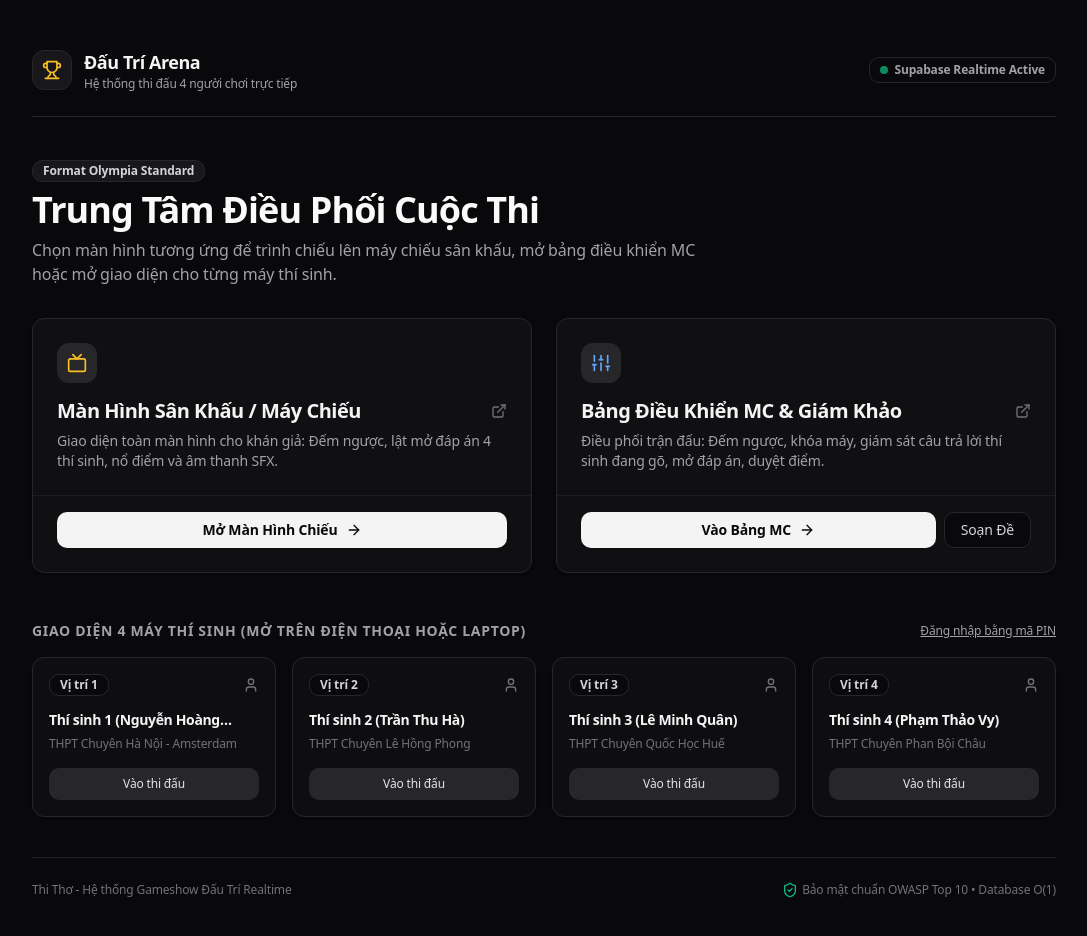
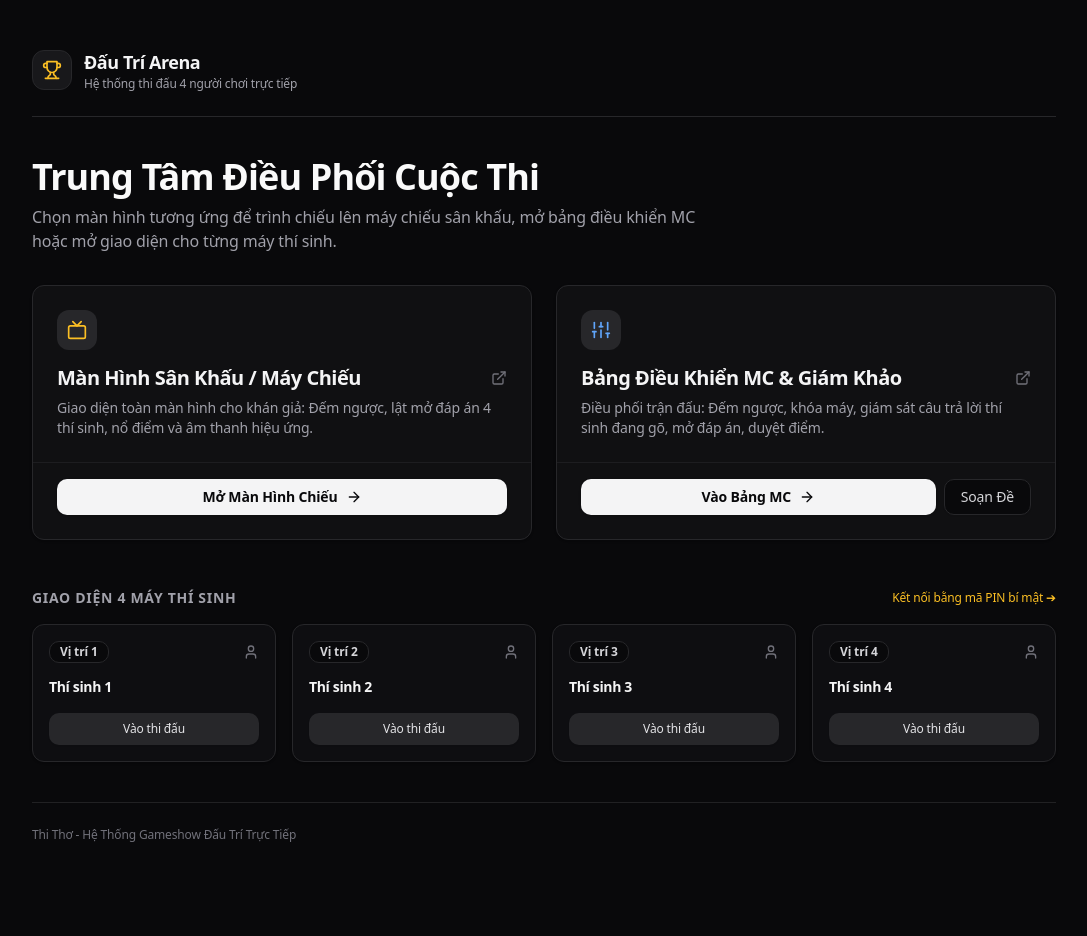
Before and after one commit to mm4you/thitho, a Next.js app: page / in a window 1280 px wide. Shown: the top 936 px of the page, without its empty margins (96-1183 px from the left). After the commit the page ends 891 px from the top, so only its background shows below. Built offline with nearby package versions, Linux system fonts and the light colour scheme.

Commit message:
style: lam sach giao dien, loai bo cac dong text va badge ky thuat ngoai luong

```diff
--- a/src/app/page.tsx
+++ b/src/app/page.tsx
@@ -1,17 +1,17 @@
 "use client";
 
 import Link from "next/link";
-import { Tv, Sliders, User, ExternalLink, ShieldCheck, Sparkles, Trophy, ArrowRight } from "lucide-react";
-import { Card, CardHeader, CardTitle, CardDescription, CardContent, CardFooter } from "@/components/ui/card";
+import { Tv, Sliders, User, ExternalLink, Trophy, ArrowRight } from "lucide-react";
+import { Card, CardHeader, CardTitle, CardDescription, CardFooter } from "@/components/ui/card";
 import { Badge } from "@/components/ui/badge";
 import { Button } from "@/components/ui/button";
 
 export default function HomePage() {
   const players = [
-    { slot: 1, name: "Thí sinh 1 (Nguyễn Hoàng Nam)", school: "THPT Chuyên Hà Nội - Amsterdam" },
-    { slot: 2, name: "Thí sinh 2 (Trần Thu Hà)", school: "THPT Chuyên Lê Hồng Phong" },
-    { slot: 3, name: "Thí sinh 3 (Lê Minh Quân)", school: "THPT Chuyên Quốc Học Huế" },
-    { slot: 4, name: "Thí sinh 4 (Phạm Thảo Vy)", school: "THPT Chuyên Phan Bội Châu" },
+    { slot: 1, name: "Thí sinh 1" },
+    { slot: 2, name: "Thí sinh 2" },
+    { slot: 3, name: "Thí sinh 3" },
+    { slot: 4, name: "Thí sinh 4" },
   ];
 
   return (
@@ -27,20 +27,11 @@ export default function HomePage() {
             <p className="text-xs text-zinc-400">Hệ thống thi đấu 4 người chơi trực tiếp</p>
           </div>
         </div>
-        <div className="flex items-center gap-2">
-          <Badge variant="outline" className="border-zinc-800 text-zinc-400 gap-1.5 py-1">
-            <span className="w-2 h-2 rounded-full bg-emerald-500 animate-pulse" />
-            Supabase Realtime Active
-          </Badge>
-        </div>
       </div>
 
       {/* Main Hero & Quick Access */}
       <div className="w-full max-w-5xl my-10 space-y-8">
         <div className="space-y-2 text-center md:text-left">
-          <Badge variant="secondary" className="bg-zinc-900 border-zinc-800 text-zinc-300">
-            Format Olympia Standard
-          </Badge>
           <h2 className="text-3xl md:text-4xl font-bold tracking-tight text-zinc-50">
             Trung Tâm Điều Phối Cuộc Thi
           </h2>
@@ -61,7 +52,7 @@ export default function HomePage() {
                 <ExternalLink className="w-4 h-4 text-zinc-500 group-hover:text-zinc-300" />
               </CardTitle>
               <CardDescription className="text-zinc-400">
-                Giao diện toàn màn hình cho khán giả: Đếm ngược, lật mở đáp án 4 thí sinh, nổ điểm và âm thanh SFX.
+                Giao diện toàn màn hình cho khán giả: Đếm ngược, lật mở đáp án 4 thí sinh, nổ điểm và âm thanh hiệu ứng.
               </CardDescription>
             </CardHeader>
             <CardFooter className="border-t border-zinc-800/60 pt-4">
@@ -105,10 +96,10 @@ export default function HomePage() {
         <div className="space-y-4 pt-4">
           <div className="flex items-center justify-between">
             <h3 className="text-sm font-semibold uppercase tracking-wider text-zinc-400">
-              Giao Diện 4 Máy Thí Sinh (Mở trên điện thoại hoặc laptop)
+              Giao Diện 4 Máy Thí Sinh
             </h3>
-            <Link href="/login" className="text-xs text-zinc-400 hover:text-zinc-200 underline">
-              Đăng nhập bằng mã PIN
+            <Link href="/join" className="text-xs text-amber-400 hover:underline">
+              Kết nối bằng mã PIN bí mật ➔
             </Link>
           </div>
 
@@ -128,9 +119,6 @@ export default function HomePage() {
                   <CardTitle className="text-sm font-semibold text-zinc-100 line-clamp-1">
                     {p.name}
                   </CardTitle>
-                  <CardDescription className="text-xs text-zinc-500 line-clamp-1">
-                    {p.school}
-                  </CardDescription>
                 </CardHeader>
                 <CardFooter className="p-4 pt-0">
                   <Link href={`/player/${p.slot}`} target="_blank" className="w-full">
@@ -146,11 +134,8 @@ export default function HomePage() {
       </div>
 
       {/* Footer */}
-      <footer className="w-full max-w-5xl border-t border-zinc-800/80 pt-6 flex flex-col sm:flex-row items-center justify-between text-xs text-zinc-500 gap-2">
-        <p>Thi Thơ - Hệ thống Gameshow Đấu Trí Realtime</p>
-        <p className="flex items-center gap-1">
-          <ShieldCheck className="w-4 h-4 text-emerald-500" /> Bảo mật chuẩn OWASP Top 10 • Database O(1)
-        </p>
+      <footer className="w-full max-w-5xl border-t border-zinc-800/80 pt-6 flex items-center justify-between text-xs text-zinc-500">
+        <p>Thi Thơ - Hệ Thống Gameshow Đấu Trí Trực Tiếp</p>
       </footer>
     </main>
   );
```
